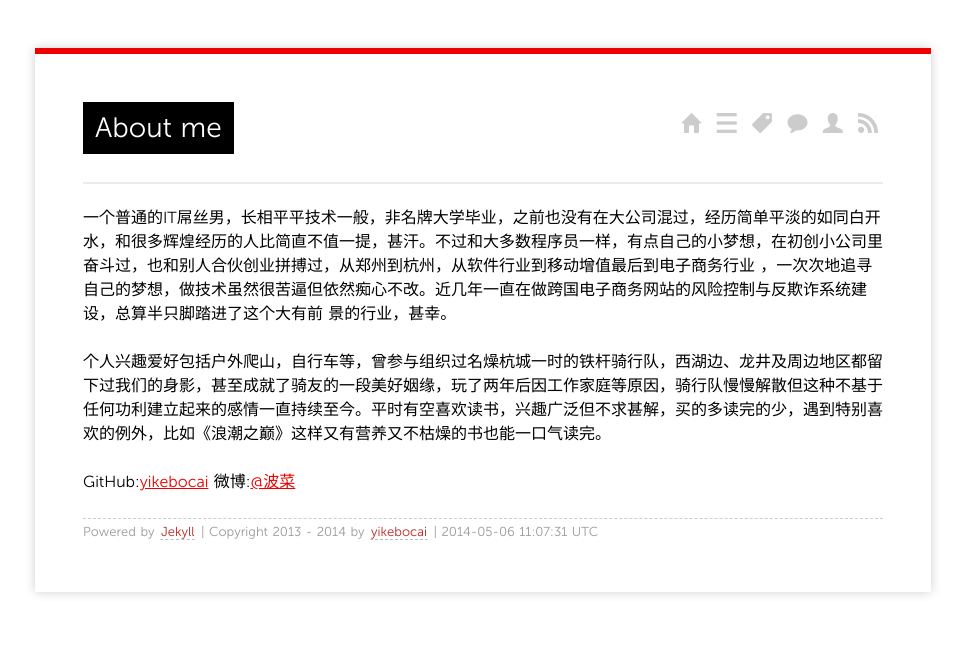
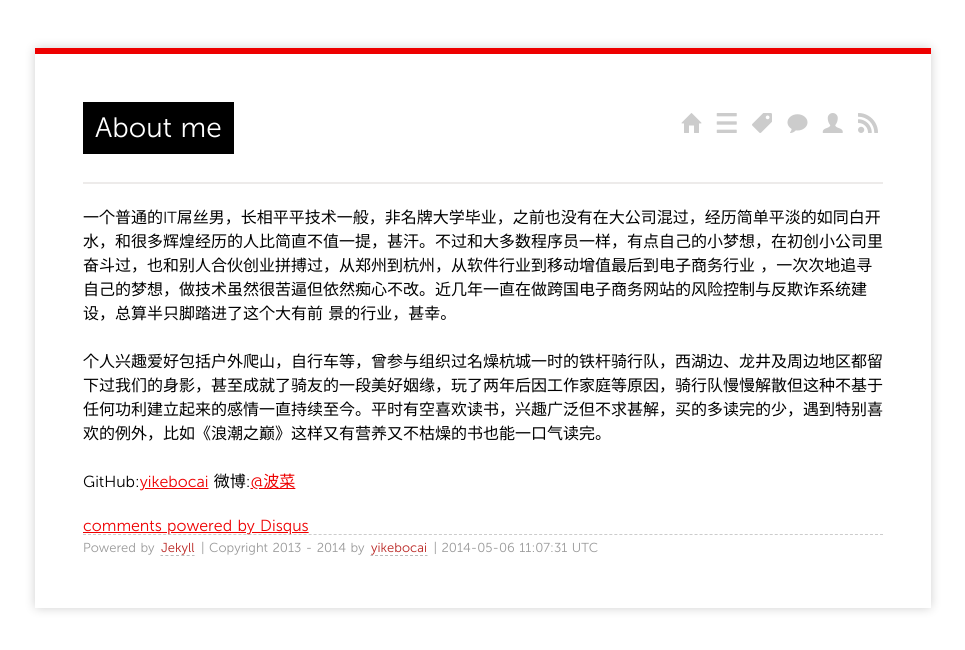
Before and after one commit to yikebocai/yikebocai.github.io, a Jekyll site: the page built from about/index.md, in a window 1280 px wide. Shown: the top 650 px of the page, without its empty margins (157-1122 px from the left). Built offline with Jekyll 4.4.1, drawn with Linux system fonts in a browser that asks for light colours; comment, search, counter and statistics services are not loaded.

Commit message:
set commnet

```diff
--- a/_includes/comments.md
+++ b/_includes/comments.md
@@ -1,15 +1,16 @@
 <section class="comment">
-<div id="disqus_thread"></div>
-<script type="text/javascript">
-    /* * * CONFIGURATION VARIABLES: EDIT BEFORE PASTING INTO YOUR WEBPAGE * * */
-    var disqus_shortname = 'yikebocai'; // required: replace example with your forum shortname
-    var disqus_url = '{{ site.url }}{{ page.url | remove:'index.html' }}';
-    /* * * DON'T EDIT BELOW THIS LINE * * */
-    (function() {
-        var dsq = document.createElement('script'); dsq.type = 'text/javascript'; dsq.async = true;
-        dsq.src = 'http://' + disqus_shortname + '.disqus.com/embed.js';
-        (document.getElementsByTagName('head')[0] || document.getElementsByTagName('body')[0]).appendChild(dsq);
-    })();
-</script>
-<noscript>Please enable JavaScript to view the <a href="http://disqus.com/?ref_noscript">comments powered by Disqus.</a></noscript>
-</section>
+
+  <div id="disqus_thread"></div>
+    <script type="text/javascript">
+        /* * * CONFIGURATION VARIABLES: EDIT BEFORE PASTING INTO YOUR WEBPAGE * * */
+        var disqus_shortname = 'yikebocai'; // required: replace example with your forum shortname
+
+        /* * * DON'T EDIT BELOW THIS LINE * * */
+        (function() {
+            var dsq = document.createElement('script'); dsq.type = 'text/javascript'; dsq.async = true;
+            dsq.src = '//' + disqus_shortname + '.disqus.com/embed.js';
+            (document.getElementsByTagName('head')[0] || document.getElementsByTagName('body')[0]).appendChild(dsq);
+        })();
+    </script>
+    <noscript>Please enable JavaScript to view the <a href="http://disqus.com/?ref_noscript">comments powered by Disqus.</a></noscript>
+    <a href="http://disqus.com" class="dsq-brlink">comments powered by <span class="logo-disqus">Disqus</span></a>
```
